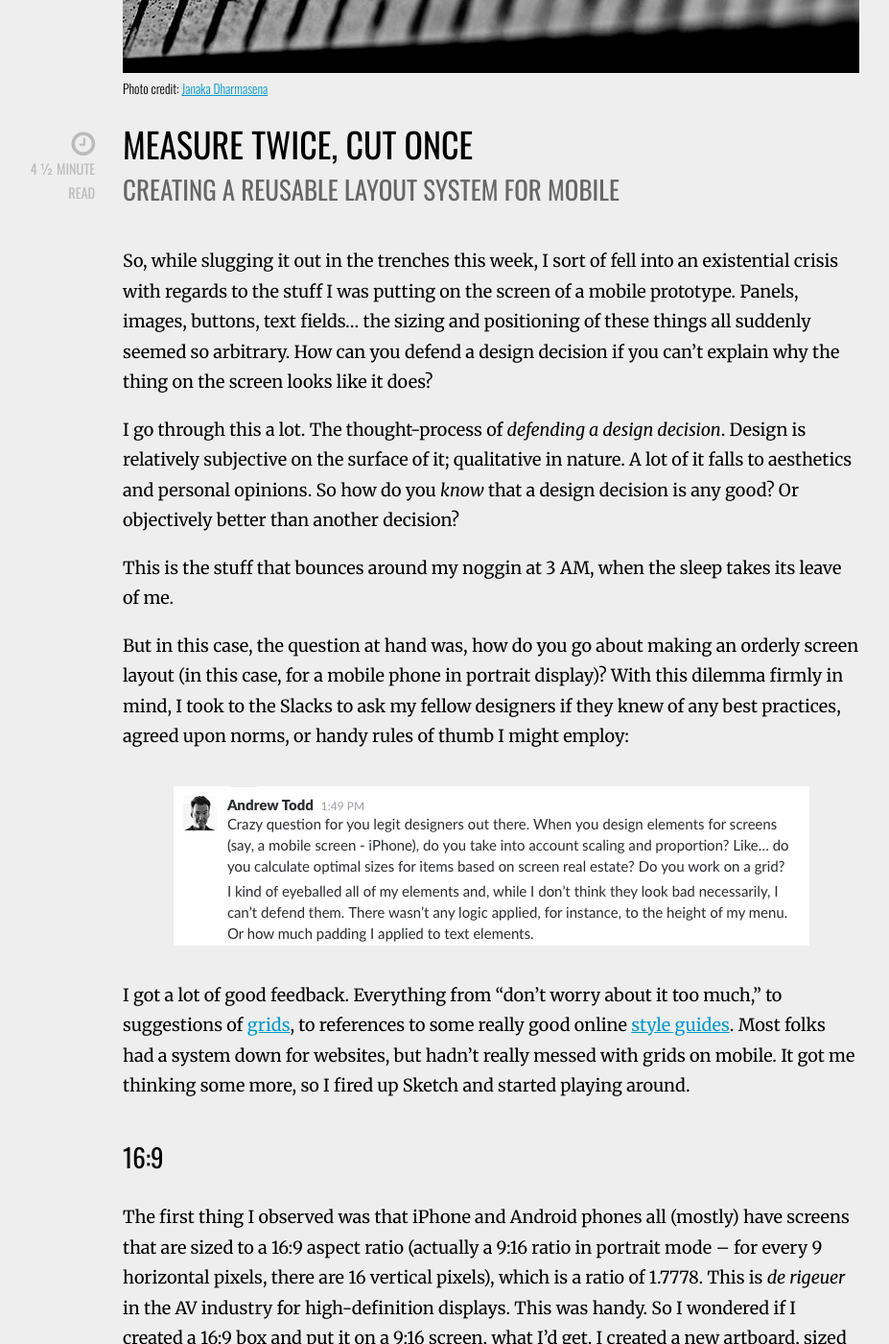
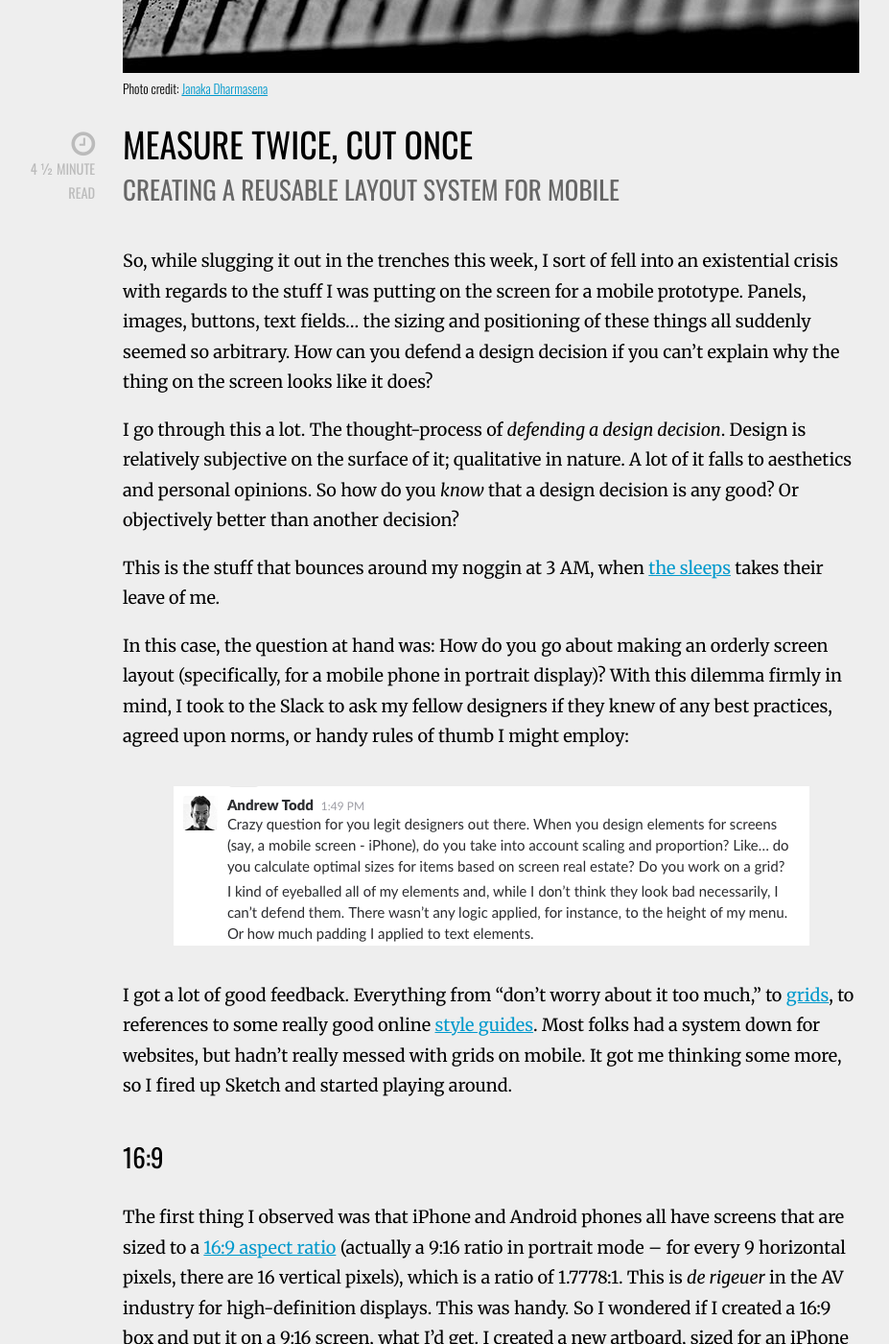
Before and after one commit to drewtodd/drewtodd.github.io, a Jekyll site: the page built from _posts/2016-06-19-mobile-layouts.md, in a window 1280 px wide and 1400 px high, scrolled down 419 px. Shown: the whole window at 96% size, without its empty margins (128-1055 px from the left). Built offline with Jekyll 4.4.1, drawn with Linux system fonts in a browser that asks for light colours; nearby versions of some CDN libraries; comment, search, counter and statistics services are not loaded; some of the changed text lies outside the part shown.

Commit message:
Copy edits; image updates
Tightening up the copy; including higher-contrast images

```diff
--- a/_posts/2016-06-19-mobile-layouts.md
+++ b/_posts/2016-06-19-mobile-layouts.md
@@ -18,29 +19,29 @@
 
 ### 4 &frac12; minute read
 
-So, while slugging it out in the trenches this week, I sort of fell into an existential crisis with regards to the stuff I was putting on the screen of a mobile prototype. Panels, images, buttons, text fields... the sizing and positioning of these things all suddenly seemed so arbitrary. How can you defend a design decision if you can't explain why the thing on the screen looks like it does?
+So, while slugging it out in the trenches this week, I sort of fell into an existential crisis with regards to the stuff I was putting on the screen for a mobile prototype. Panels, images, buttons, text fields... the sizing and positioning of these things all suddenly seemed so arbitrary. How can you defend a design decision if you can't explain why the thing on the screen looks like it does?
 
 I go through this a lot. The thought-process of *defending a design decision*. Design is relatively subjective on the surface of it; qualitative in nature. A lot of it falls to aesthetics and personal opinions. So how do you *know* that a design decision is any good? Or objectively better than another decision?
 
-This is the stuff that bounces around my noggin at 3 AM, when the sleep takes its leave of me.
+This is the stuff that bounces around my noggin at 3 AM, when [the sleeps][8] takes their leave of me.
 
-But in this case, the question at hand was, how do you go about making an orderly screen layout (in this case, for a mobile phone in portrait display)? With this dilemma firmly in mind, I took to the Slacks to ask my fellow designers if they knew of any best practices, agreed upon norms, or handy rules of thumb I might employ:
+In this case, the question at hand was: How do you go about making an orderly screen layout (specifically, for a mobile phone in portrait display)? With this dilemma firmly in mind, I took to the Slack to ask my fellow designers if they knew of any best practices, agreed upon norms, or handy rules of thumb I might employ:
 
-<img src="/img/slack-scale-elments.png" class="floatcenter"/>
+<img src="/img/slack-scale-elments.png" class="floatcenter" alt="Crazy question for you legit designers out there. When you design elements for screens (say, a mobile screen - iPhone), do you take into account scaling and proportion? Like… do you calculate optimal sizes for items based on screen real estate? Do you work on a grid?"/>
 
-I got a lot of good feedback. Everything from "don't worry about it too much," to suggestions of [grids][7], to references to some really good online [style guides][1]. Most folks had a system down for websites, but hadn't really messed with grids on mobile. It got me thinking some more, so I fired up Sketch and started playing around.
+I got a lot of good feedback. Everything from "don't worry about it too much," to [grids][7], to references to some really good online [style guides][1]. Most folks had a system down for websites, but hadn't really messed with grids on mobile. It got me thinking some more, so I fired up Sketch and started playing around.
 
 ## 16:9
 
-The first thing I observed was that iPhone and Android phones all (mostly) have screens that are sized to a 16:9 aspect ratio (actually a 9:16 ratio in portrait mode -- for every 9 horizontal pixels, there are 16 vertical pixels), which is a ratio of 1.7778. This is *de rigeuer* in the AV industry for high-definition displays. This was handy. So I wondered if I created a 16:9 box and put it on a 9:16 screen, what I'd get. I created a new artboard, sized for an iPhone 6 (375 x 667 pixels) and dropped a 375 x 210 pixel box on it (yep, 375 x 210 is a 16:9 aspect ratio).
+The first thing I observed was that iPhone and Android phones all have screens that are sized to a [16:9 aspect ratio][9] (actually a 9:16 ratio in portrait mode -- for every 9 horizontal pixels, there are 16 vertical pixels), which is a ratio of 1.7778:1. This is *de rigeuer* in the AV industry for high-definition displays. This was handy. So I wondered if I created a 16:9 box and put it on a 9:16 screen, what I'd get. I created a new artboard, sized for an iPhone 6 (375 x 667 pixels) and dropped a 375 x 210 pixel box on it (yep, 375 x 210 is a 16:9 aspect ratio).
 
-It looked to me like that box took up about 1/3 of the screen. This was also handy. [The rule of thirds][3] is a common visual maxim applied in design. I could work with this.
+It looked to me like that box took up about 1/3 of the screen. This was also handy. [The rule of thirds][3] is a common visual maxim applied in design. This was doable.
 
 Going further I dropped three 16:9 boxes on the screen and found that I had a little space left over. 37 pixels, to be exact. I was sad at first that there wasn't some divine equilibrium that I was about to discover (and at this stage, I should point out that I've never been a math genius); some quasi-[golden ratio][2] perfection that would add up to a magical "Om" in the aggregate.
 
 Those leftover 37 pixels bugged me at first. But then I realized that perfection wasn't what I was after; *practicality* was. And those 37 pixels. If I moved them to the top of the screen, they kind of looked like... a title bar.
 
-I can work with this.
+I could work with this.
 
 <img src="/img/iphone-layout-screens-1.png" class="floatcenter"/>
 *This kind of gives you a visual idea of what I was playing around with; trying to find some logic for creating sensible layouts.*
@@ -49,16 +50,16 @@
 
 So my next trick was to figure out how to create standard sizes (or blocks) for elements on the screen.
 
-Looking at the 16:9 panel, I noticed it was 210 pixels tall. Sticking with the rule of thirds, I divided it into three 70 pixel tall panels. Those looked pretty good for standard elements like text boxes and form elements. Dividing that in half, I got a 35 pixel tall row. That looked like a good amount of padding to put between items. Four-row panels, five-row panels... it was as easy as the [vertical][5] [grids][6] I'd used for website layouts.
+The 16:9 panel is 210 pixels tall. Sticking with the rule of thirds, I divided it into three 70 pixel tall panels. Those looked pretty good for standard elements like text boxes and form elements. Dividing them in half, I got 35 pixel tall rows. That looked like a good amount of padding to put between items. Four-row panels, five-row panels... it was as easy as the [vertical][5] [grids][6] I'd used for website layouts.
 
 Just going by what my eye told me, these panel divisions were going to work.
 
 <img src="/img/iphone-layout-screens-2.png" class="floatcenter"/>
 *Using the initial 16:9 panel, I divided into equal segments to create additional sized panels, ultimately ending up with a 35 pixel high row as the foundation*
 
-What I've actually achieved, when all is said and done, is create a horizontal grid for 9:16 screens that breaks down into 18 rows. All elements on the screen should match the height of 1 or more rows combined.
+What I've actually achieved, when all is said and done, is to create a horizontal grid for 9:16 screens that breaks down into 18 rows. All elements on the screen should match the height of 1 or more rows combined.
 
-The layout below shows these blocks in action. Sample screens for the prototype I'm working on (these aren't the real screens, I'm just creating all of the elements in Sketch and making the symbol library for the prototype). As you can see, though, all of the block elements are sized using the 16:9 concept: Large heroesque panels are built on 6-row 16:9 panels, text input fields are 4 rows high, spacing between elements is 1 row (35 pixels). It's white-spacey, but I like that. It equates to [harmonious design][4]: All of the structural elements on the screen relate to and complement each other.
+The layout below shows these blocks in action. Sample screens for a prototype I'm working on (these aren't the real screens, I'm just creating all of the elements in Sketch and making the symbol library for the prototype). As you can see, all of the block elements are sized using the 16:9 concept: Large heroesque panels are built on 6-row 16:9 panels, text input fields are 4 rows high, spacing between elements is 1 row (35 pixels). It's white-spacey, but I like that. It equates to [harmonious design][4]: All of the structural elements on the screen relate to and complement each other.
 
 <img src="/img/lmb-concepts.png" class="floatcenter"/>
 *These screens show how the block elements might be used in a real-world scenario*
@@ -67,12 +68,14 @@
 
 This is not a magic bullet, and there is still a lot of work to be done (I haven't even addressed vertical spacing, which I pretty much eyeballed), but it's a start. And it gives me something to work with when creating wireframes or prototypes. It also gives me some ammo when discussing *why* certain things look the way they do on the screen. Why I chose to put them where I did. It's a nice, simple framework that maybe I'll continue to play with and develop.
 
-If you've got thoughts or feedback, I'd love to hear it.
+If you've got feedback, I'd love to hear it.
 
-[1]: https://material.google.com/components/cards.html#cards-content
+[1]: https://material.google.com/components/cards.html#cards-content "Google's Material Design"
 [2]: http://www.hongkiat.com/blog/golden-ratio-in-moden-designs/
 [3]: http://www.companyfolders.com/blog/rule-of-thirds-graphic-design
 [4]: http://www.educ.kent.edu/community/VLO/Design/principles/harmony/index.html
-[5]: http://getbootstrap.com/css/#grid
-[6]: http://foundation.zurb.com/sites/docs/v/5.5.3/components/grid.html
+[5]: http://getbootstrap.com/css/#grid "Bootstrap"
+[6]: http://foundation.zurb.com/sites/docs/v/5.5.3/components/grid.html "Foundation"
 [7]: https://www.smashingmagazine.com/2007/04/designing-with-grid-based-approach/
+[8]: https://www.youtube.com/watch?v=MP_yoqpIHNw "Have some culture, while you're here..."
+[9]: https://en.wikipedia.org/wiki/16:9 "16:9 - Wikipedia"
```
Also changed, not shown: other parts of _posts/2016-06-19-mobile-layouts.md (+3 -2 lines), img/iphone-layout-screens-1.png, img/iphone-layout-screens-2.png, 8 other files.
